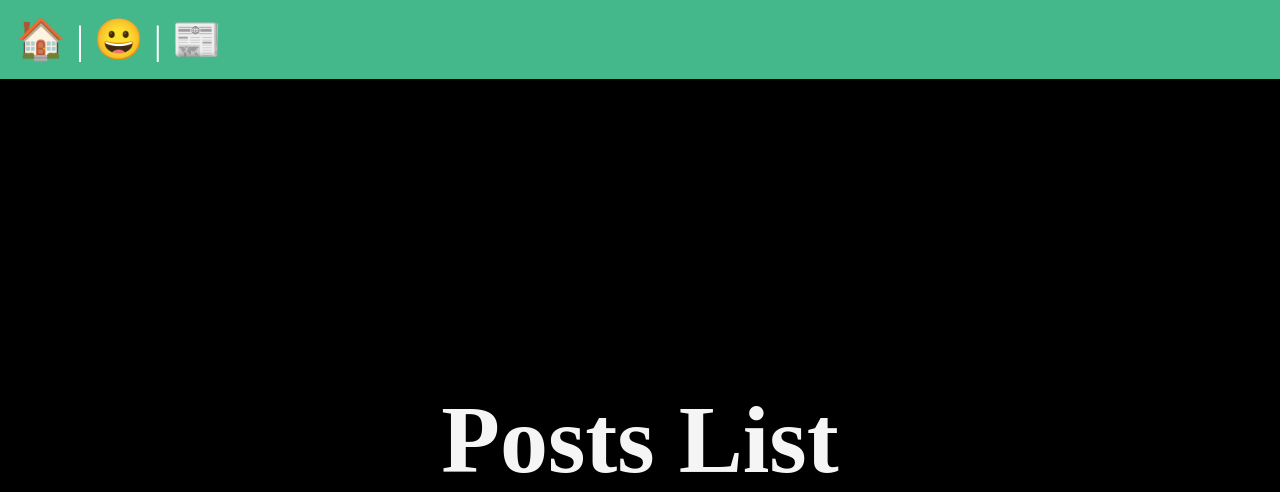
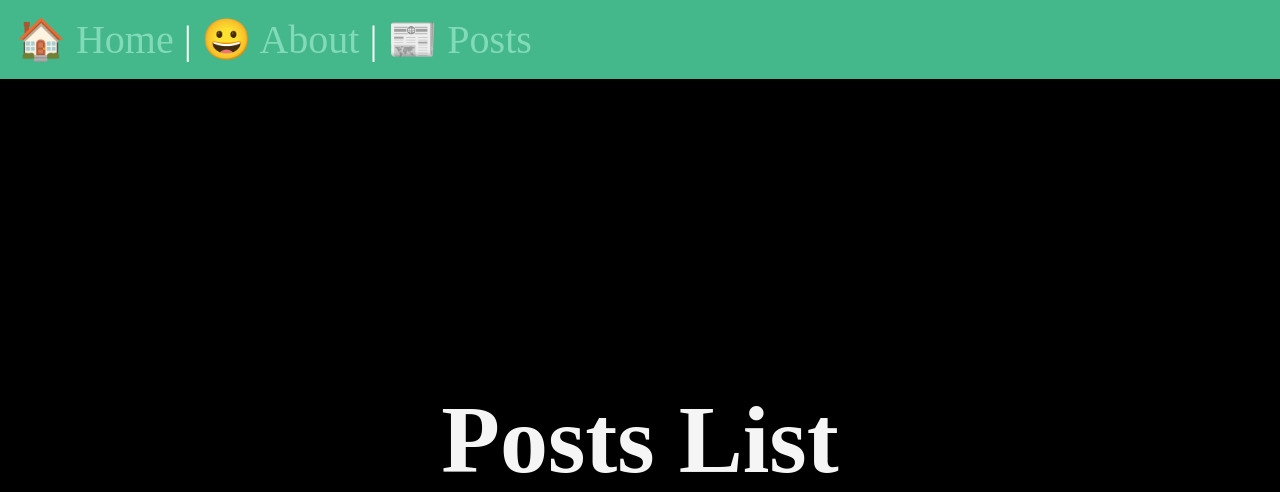
Before and after one commit to R-Villar/Django-posts, a Django app: page /posts/ in a window 1280 px wide. Shown: the top 492 px of the page. Run offline with Django 5.2, Linux system fonts and the light colour scheme.

Commit message:
updated layout.

```diff
--- a/myproject/templates/layout.html
+++ b/myproject/templates/layout.html
@@ -10,9 +10,8 @@
 	</head>
 	<body>
 		<nav>
-			<a href="/">🏠</a> |
-			<a href="/about">😀</a> |
-			<a href="/posts">📰</a>
+			<a href="/">🏠 Home</a> | <a href="/about">😀 About</a> |
+			<a href="/posts">📰 Posts</a>
 		</nav>
 		<main>{% block content %} {% endblock %}</main>
 	</body>
```
